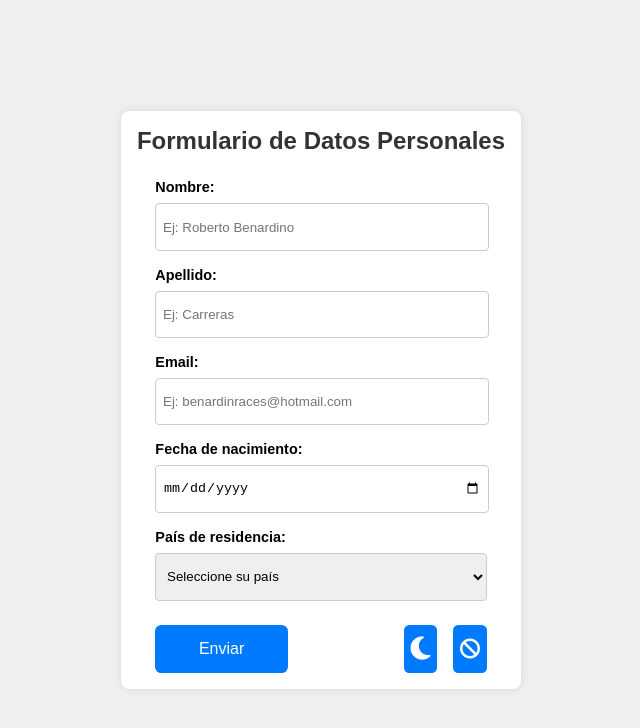
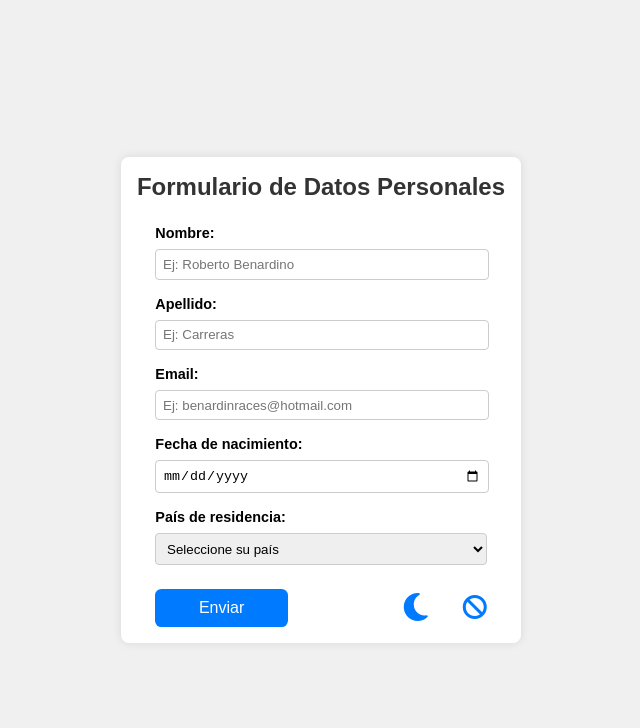
Before and after one commit to GabiTheCoco/formTask-Cilsa01, a plain HTML site: page index.html in a window 1280 px wide. Shown: the whole page, without its empty margins (319-959 px from the left). Drawn offline with nearby package versions, Linux system fonts and the light colour scheme.

Commit message:
Revert "Mejora de accesibilidad y UX"

```diff
--- a/index.html
+++ b/index.html
@@ -44,12 +44,8 @@
                 <div class="interactive-container">
                     <button class="btnEnviar" type="button" title="Enviar datos del formulario" for="form">Enviar</button>
                     <div class="change-buttons">
-                        <button id="modoContraste">
-                            <i class="fa-solid fa-moon fa-2xl" title="Cambiar entre modo claro/oscuro"></i>
-                        </button>
-                        <button id="cambiarEstilo">
-                            <i class="fa-solid fa-ban fa-xl" title="Cambiar entre estilos css"></i>
-                        </button>
+                        <i id="modoContraste" class="fa-solid fa-moon fa-2xl" title="Cambiar entre modo claro/oscuro"></i>
+                        <i id="cambiarEstilo" class="fa-solid fa-ban fa-xl" title="Cambiar entre estilos css"></i>
                     </div>
                 </div>
             </section>
--- a/style.css
+++ b/style.css
@@ -69,12 +69,10 @@ select {
 input[type="text"],
 input[type="email"],
 input[type="date"] {
-    height: 2rem;
     width: calc(100% - 1em);
 }
 
 select{
-    height: 3rem;
     width: 100%;
 }
 
@@ -91,7 +89,6 @@ select{
 
 .btnEnviar {
     width: 40%;
-    height: 3rem;
     padding: .6em .5em;
     background-color: #007bff;
     color: #fff;
@@ -102,26 +99,17 @@ select{
     align-self: center;
 }
 
+.btnEnviar:hover{
+    background-color: #0062ff;
+}
+
 .change-buttons{
     width: 25%;
 }
 
-.change-buttons > button{
-    height: 3rem;
-    padding: .6em .5em;
-    background-color: #007bff;
-    border: none;
-    border-radius: .4em;
+.interactive-container i{
+    color: #007bff;
     cursor: pointer;
-}
-
-.btnEnviar:hover,
-.change-buttons > button:hover{
-    background-color: #0062ff;
-}
-
-.interactive-container i{
-    color: #fff;
 }
 
 /* Estilos para alta contraste */
```
